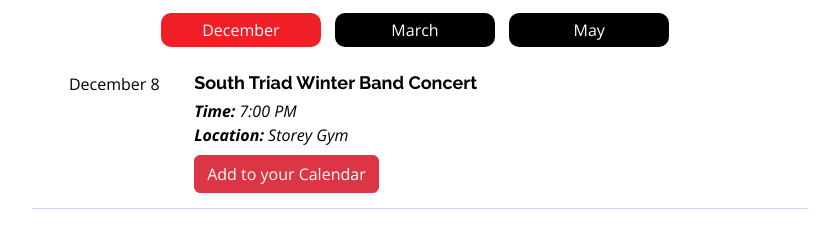
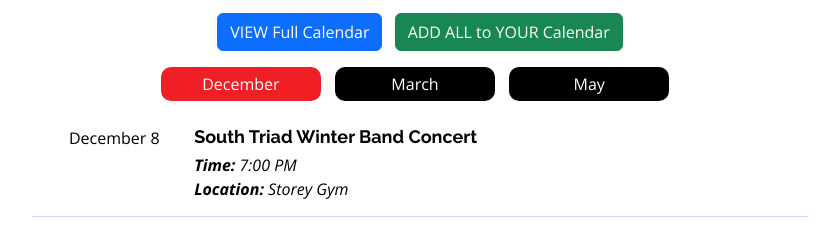
Before and after one commit to btschu/jjhs_concert_schedule, a plain HTML site: page index.html in a window 1280 px wide. Shown: the part 221-458 px from the top of the page, without its empty margins (220-1059 px from the left). Drawn offline with nearby package versions, Linux system fonts and the light colour scheme.

Commit message:
added view and add all events buttons

```diff
--- a/index.html
+++ b/index.html
@@ -104,6 +104,10 @@
         <img src="assets/img/logo.png" alt="BandLogo">
 
         <h2 class="text-center mb-3">2022-2023 Concert Schedule</h2>
+        <div class="col text-center">
+          <a class="btn btn-primary me-2 mb-3" href="https://outlook.office365.com/owa/calendar/7576aee8374149588d55a3d80a9a1988@laramie1.org/7bc35009b0b847648aaf93e6b8ec081217101780517898287540/calendar.html" target="_blank">VIEW Full Calendar</a>
+          <a class="btn btn-success mb-3" href="https://outlook.office365.com/owa/calendar/7576aee8374149588d55a3d80a9a1988@laramie1.org/7bc35009b0b847648aaf93e6b8ec081217101780517898287540/calendar.ics" target="_blank">ADD ALL to YOUR Calendar </a>
+        </div>
 
         <ul class="nav nav-tabs" role="tablist" data-aos="fade-up" data-aos-delay="100">
           <li class="nav-item">
@@ -127,7 +131,7 @@
               <div class="col-md-10">
                 <h4>South Triad Winter Band Concert</h4>
                 <p><strong>Time:</strong> 7:00 PM<br><strong>Location:</strong> Storey Gym</p>
-                <a class="btn btn-danger mt-2" href="https://nam12.safelinks.protection.outlook.com/?url=https%3A%2F%2Flaramie1-my.sharepoint.com%2F%3Au%3A%2Fg%2Fpersonal%2Fbrandon_schumacher_laramie1_org%2FEWOSuMlTqgFMumy52pfhbOYBtVFf6QJbT2-vzVejH_-tqg%3Fe%3DQ7Okk2&data=05%7C01%7Cbrandon.schumacher%40laramie1.org%7Ca475ba470fb64cb7d4bc08da85164fca%7C56347f16d49f4e3fb94358f4f164aa30%7C1%7C0%7C637968628115955663%7CUnknown%7CTWFpbGZsb3d8eyJWIjoiMC4wLjAwMDAiLCJQIjoiV2luMzIiLCJBTiI6Ik1haWwiLCJXVCI6Mn0%3D%7C3000%7C%7C%7C&sdata=NosOXXke7tYvnpq8J%2B6Yb%2FPuEgBBeyJKOmTG5i1vCzI%3D&reserved=0">Add to your Calendar</a>
+                <!-- <a class="btn btn-danger mt-2" href="https://nam12.safelinks.protection.outlook.com/?url=https%3A%2F%2Flaramie1-my.sharepoint.com%2F%3Au%3A%2Fg%2Fpersonal%2Fbrandon_schumacher_laramie1_org%2FEWOSuMlTqgFMumy52pfhbOYBtVFf6QJbT2-vzVejH_-tqg%3Fe%3DQ7Okk2&data=05%7C01%7Cbrandon.schumacher%40laramie1.org%7Ca475ba470fb64cb7d4bc08da85164fca%7C56347f16d49f4e3fb94358f4f164aa30%7C1%7C0%7C637968628115955663%7CUnknown%7CTWFpbGZsb3d8eyJWIjoiMC4wLjAwMDAiLCJQIjoiV2luMzIiLCJBTiI6Ik1haWwiLCJXVCI6Mn0%3D%7C3000%7C%7C%7C&sdata=NosOXXke7tYvnpq8J%2B6Yb%2FPuEgBBeyJKOmTG5i1vCzI%3D&reserved=0">Add to your Calendar</a> -->
               </div>
 
             </div>
@@ -143,7 +147,7 @@
               <div class="col-md-10">
                 <h4>Johnson Band Solo/Ensemble Festival</h4>
                 <p><strong>Time:</strong> During the school day<br><strong>Location:</strong> Johnson Band Room</p>
-                <a class="btn btn-danger mt-2" href="https://laramie1-my.sharepoint.com/:u:/g/personal/brandon_schumacher_laramie1_org/ESdXLxM7E3xFrN4MG-7WPZkBFG4jm9lGiE9tt-SX9Xt3HA?e=BlmY5C">Add to your Calendar</a>
+                <!-- <a class="btn btn-danger mt-2" href="https://laramie1-my.sharepoint.com/:u:/g/personal/brandon_schumacher_laramie1_org/ESdXLxM7E3xFrN4MG-7WPZkBFG4jm9lGiE9tt-SX9Xt3HA?e=BlmY5C">Add to your Calendar</a> -->
               </div>
             </div>
 
@@ -152,7 +156,7 @@
               <div class="col-md-10">
                 <h4>SE District JH Band Festival</h4>
                 <p><strong>Time:</strong> During the school day<br><strong>Location:</strong> South High Auditorium</p>
-                <a class="btn btn-danger mt-2" href="https://laramie1-my.sharepoint.com/:u:/g/personal/brandon_schumacher_laramie1_org/EezOKdBKV-FLou_mLKLQQOIB_O4zmF1oshIQhYgrCGLeiA?e=B9YFmS">Add to your Calendar</a>
+                <!-- <a class="btn btn-danger mt-2" href="https://laramie1-my.sharepoint.com/:u:/g/personal/brandon_schumacher_laramie1_org/EezOKdBKV-FLou_mLKLQQOIB_O4zmF1oshIQhYgrCGLeiA?e=B9YFmS">Add to your Calendar</a> -->
               </div>
             </div>
 
@@ -167,7 +171,7 @@
               <div class="col-md-10">
                 <h4>All-City Band</h4>
                 <p><strong>Time:</strong> 7:00 PM<br><strong>Location:</strong> Storey Gym</p>
-                <a class="btn btn-danger mt-2" href="https://laramie1-my.sharepoint.com/:u:/g/personal/brandon_schumacher_laramie1_org/EW9lr_TeCc9JoIvvXrVcM-gBlX1rYTREXlCa2wL6x2U5tg?e=l9eQOc">Add to your Calendar</a>
+                <!-- <a class="btn btn-danger mt-2" href="https://laramie1-my.sharepoint.com/:u:/g/personal/brandon_schumacher_laramie1_org/EW9lr_TeCc9JoIvvXrVcM-gBlX1rYTREXlCa2wL6x2U5tg?e=l9eQOc">Add to your Calendar</a> -->
               </div>
             </div>
 
@@ -176,7 +180,7 @@
               <div class="col-md-10">
                 <h4>Final Concert</h4>
                 <p><strong>Time:</strong> 7:00 PM<br><strong>Location:</strong> South High Auditorium</p>
-                <a class="btn btn-danger mt-2" href="https://laramie1-my.sharepoint.com/:u:/g/personal/brandon_schumacher_laramie1_org/EZM82lgKKtBFszPnEg8_irQB6LrGLcHHHj4SpEMZTtNgJQ?e=3HiCSE">Add to your Calendar</a>
+                <!-- <a class="btn btn-danger mt-2" href="https://laramie1-my.sharepoint.com/:u:/g/personal/brandon_schumacher_laramie1_org/EZM82lgKKtBFszPnEg8_irQB6LrGLcHHHj4SpEMZTtNgJQ?e=3HiCSE">Add to your Calendar</a> -->
               </div>
             </div>
 
```
